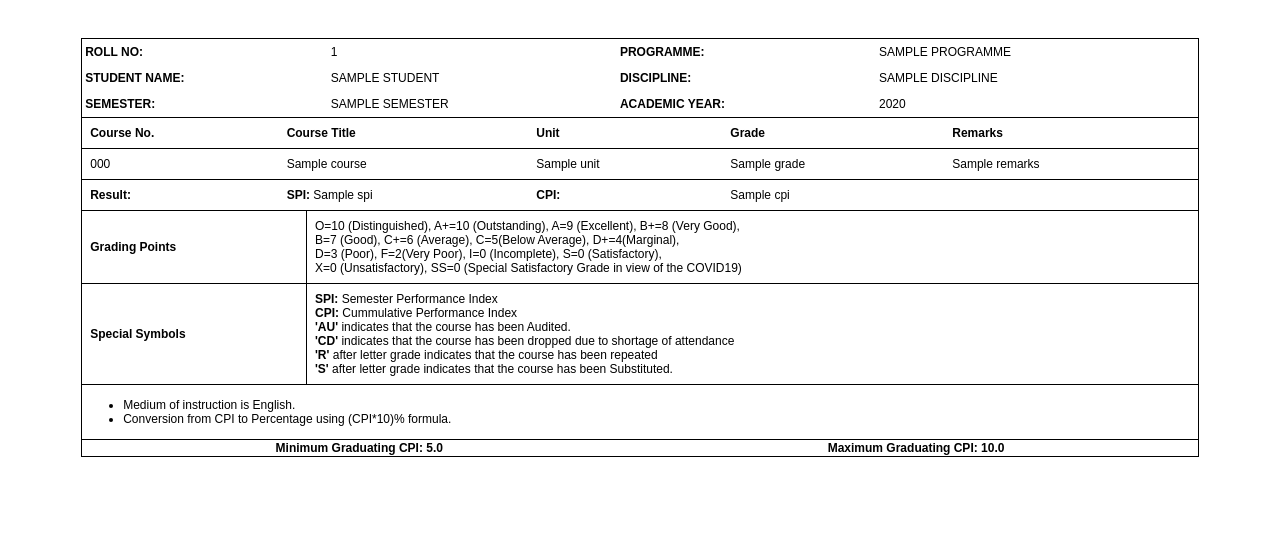
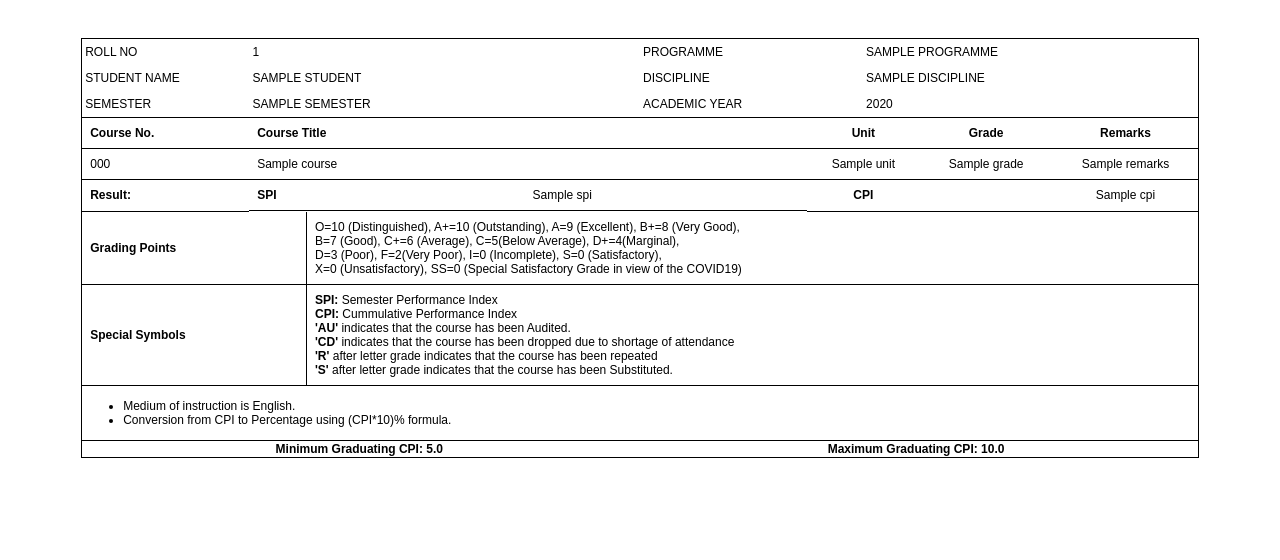
Before and after one commit to hrithik-09/transcript_generator, a Node server app: template views/transcript.ejs in a window 1280 px wide. Shown: the top 560 px of the page. Run offline with Node 20, Linux system fonts and the light colour scheme; the template is opened without the code that fills it: most values are stand-ins (such as "Sample title", 1, 10 or a date in 2020).

Commit message:
Update transcript.ejs

```diff
--- a/views/transcript.ejs
+++ b/views/transcript.ejs
@@ -14,21 +14,21 @@
         <div class="mini-cont">
             <table class="student-details" >
                 <tr>
-                    <td><strong>Roll No:</strong></td>
-                    <td><%= student.rollNumber %></td>
-                    <td><strong>Programme:</strong> </td>
-                    <td><%= academicDetails.programme %></td>
+                    <td style="width:15%">Roll No</td>
+                    <td style="width:35%"><%= student.rollNumber %></td>
+                    <td style="width:20%">Programme </td>
+                    <td style="width:30%"><%= academicDetails.programme %></td>
                 </tr>
                 <tr>
-                    <td><strong>Student Name:</strong></td>
+                    <td>Student Name</td>
                     <td> <%= student.name %></td>
-                    <td><strong>Discipline:</strong> </td>
+                    <td>Discipline </td>
                     <td><%= academicDetails.discipline %></td>
                 </tr>
                 <tr>
-                    <td><strong>Semester:</strong></td>
+                    <td>Semester</td>
                     <td> <%= academicDetails.semester %></td>
-                    <td><strong>Academic Year:</strong> </td>
+                    <td>Academic Year</td>
                     <td><%= academicDetails.academicYear %></td>
                 </tr>
             </table>
@@ -41,27 +41,28 @@
                     <tr>
                         <th>Course No.</th>
                         <th>Course Title</th>
-                        <th>Unit</th>
-                        <th>Grade</th>
-                        <th>Remarks</th>
+                        <th style="text-align: center;" >Unit</th>
+                        <th style="text-align: center;">Grade</th>
+                        <th style="text-align: center;">Remarks</th>
                     </tr>
                 </thead>
                 <tbody>
                     <% student.courses.forEach(function(course) { %>
                     <tr>
-                        <td><%= course.code %></td>
-                        <td><%= course.title %></td>
-                        <td><%= course.unit %></td>
-                        <td><%= course.grade %></td>
-                        <td><%= course.remarks %></td>
+                        <td style="width:15%"><%= course.code %></td>
+                        <td style="width:50%"><%= course.title %></td>
+                        <td style="text-align: center;width:10%"><%= course.unit %></td>
+                        <td style="text-align: center;width:12%"><%= course.grade %></td>
+                        <td style="text-align: center;width:13%"><%= course.remarks %></td>
                     </tr>
                     <% }); %>
                     <tr>
                         <td> <strong> Result: </strong></td>
-                        <td> <strong> SPI: </strong> <%= student.spi %></td>
-                        <td> <strong> CPI: </strong></td>
-                        <td><%= student.cpi %></td>
+                        <td style="display:flex; gap:20vw"> <strong> SPI</strong> <%= student.spi %></td>
+                        <td style="text-align: center;"> <strong> CPI</strong></td>
                         <td></td>
+                        <td style="text-align: center;"><%= student.cpi %></td>
+
                     </tr>
                 </tbody>
 
```
